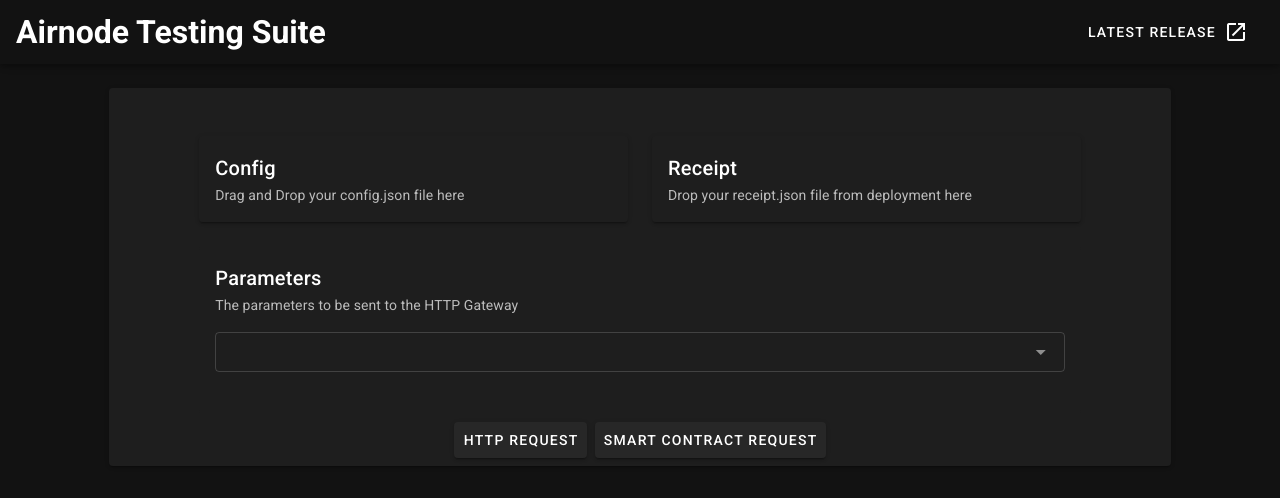
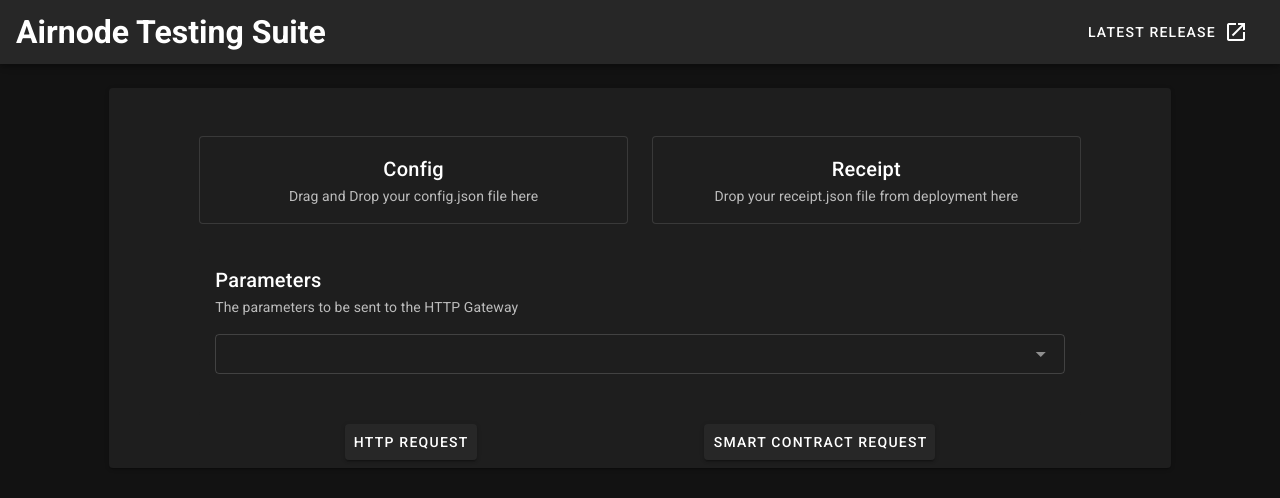
Before and after one commit to camronh/Airnode-Testing-Suite, a Vue app in the folder frontend/: page / in a window 1280 px wide. Shown: the top 498 px of the page. Built offline with nearby package versions, Linux system fonts and the light colour scheme.

Commit message:
Cosmetics

```diff
--- a/frontend/package.json
+++ b/frontend/package.json
@@ -8,7 +8,7 @@
     "serve": "vue-cli-service serve",
     "build": "vue-cli-service build",
     "lint": "vue-cli-service lint",
-    "test": "echo \"Error: no test specified\" && exit 1"
+    "test": "npx playwright test"
   },
   "main": "index.js",
   "dependencies": {
--- a/frontend/src/App.vue
+++ b/frontend/src/App.vue
@@ -1,6 +1,6 @@
 <template>
   <v-app>
-    <v-app-bar app color="transparent" dark>
+    <v-app-bar app dark>
       <h1>Airnode Testing Suite</h1>
 
       <v-spacer></v-spacer>
@@ -38,6 +38,8 @@
             <v-card-actions>
               <v-spacer></v-spacer>
               <v-btn @click="httpDialogOpen = true">HTTP Request</v-btn>
+              <v-spacer></v-spacer>
+
               <v-btn @click="requesterDialog = true"
                 >Smart Contract Request</v-btn
               >
--- a/frontend/src/components/Config.vue
+++ b/frontend/src/components/Config.vue
@@ -4,10 +4,15 @@
     @dragover.prevent="dragover = true"
     @dragenter.prevent="dragover = true"
     @dragleave.prevent="dragover = false"
-    :class="{ accent: dragover }"
+    :class="{ primary: dragover }"
+    :light="dragover"
+    id="config-card"
+    height="100%"
+    max-height="100%"
+    outlined
   >
-    <v-card-title>Config</v-card-title>
-    <v-card-subtitle v-if="!config">
+    <v-card-title class="justify-center">Config</v-card-title>
+    <v-card-subtitle v-if="!config" class="text-center">
       Drag and Drop your config.json file here
     </v-card-subtitle>
     <template v-else>
--- a/frontend/src/components/Params.vue
+++ b/frontend/src/components/Params.vue
@@ -14,7 +14,6 @@
         v-model="selectedParams"
         @change="$emit('update:params', parameters)"
         clearable
-        deletable-chips
         :items="paramsNames"
       />
     </v-card-text>
--- a/frontend/src/components/Receipt.vue
+++ b/frontend/src/components/Receipt.vue
@@ -4,10 +4,15 @@
     @dragover.prevent="dragover = true"
     @dragenter.prevent="dragover = true"
     @dragleave.prevent="dragover = false"
-    :class="{ accent: dragover }"
+    :class="{ primary: dragover }"
+    :light="dragover"
+    height="100%"
+    max-height="100%"
+    id="receipt-card"
+    outlined
   >
-    <v-card-title>Receipt</v-card-title>
-    <v-card-subtitle v-if="!receipt">
+    <v-card-title class="justify-center"> Receipt</v-card-title>
+    <v-card-subtitle v-if="!receipt" class="text-center">
       Drop your receipt.json file from deployment here
     </v-card-subtitle>
     <template v-else>
```
Also changed, not shown: frontend/src/utils/exampleReceipt.json (added, +19 -0 lines), frontend/tests/testUtils.js (added, +27 -0 lines), 1 other file (tests, documents, lock files or other folders).
